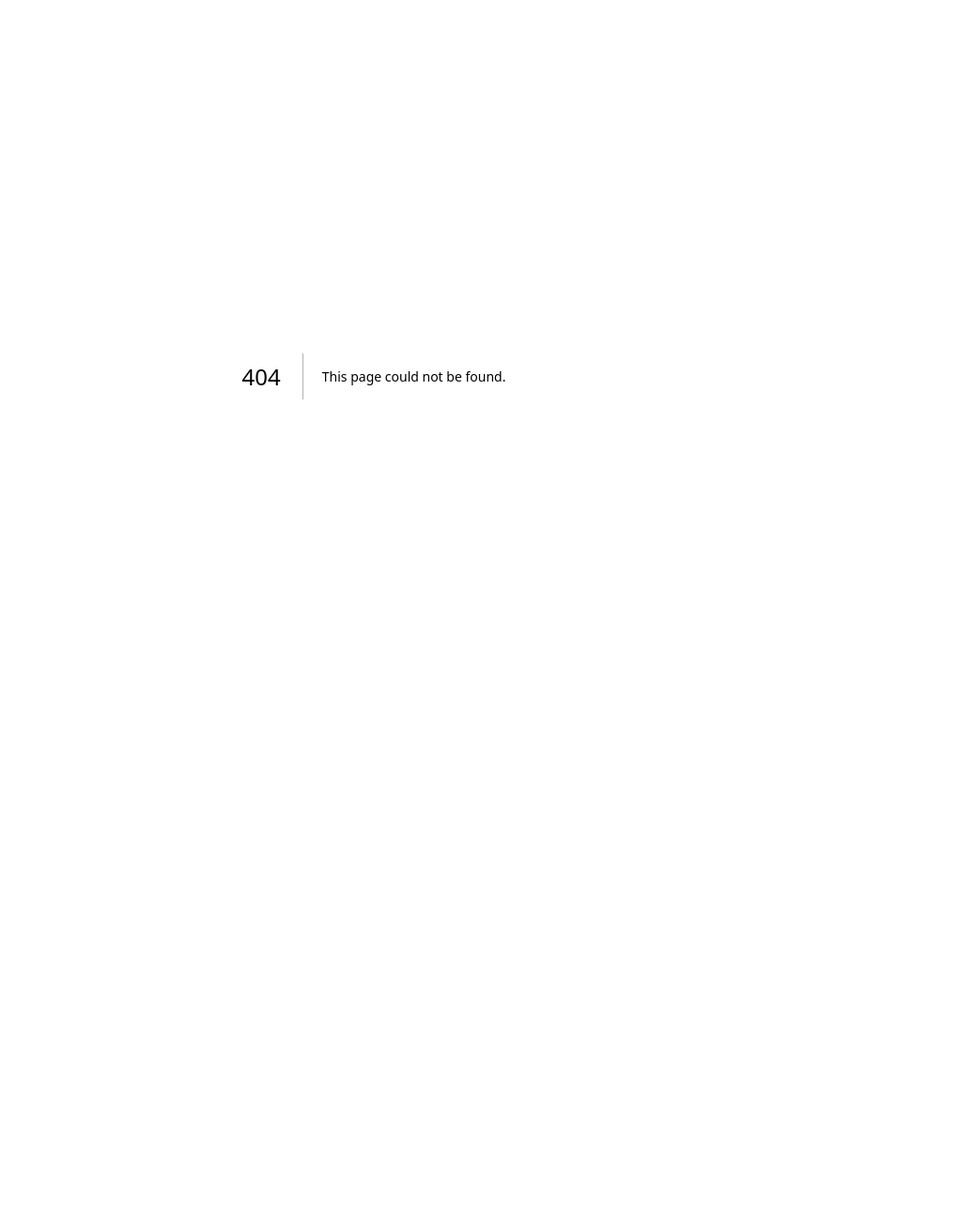
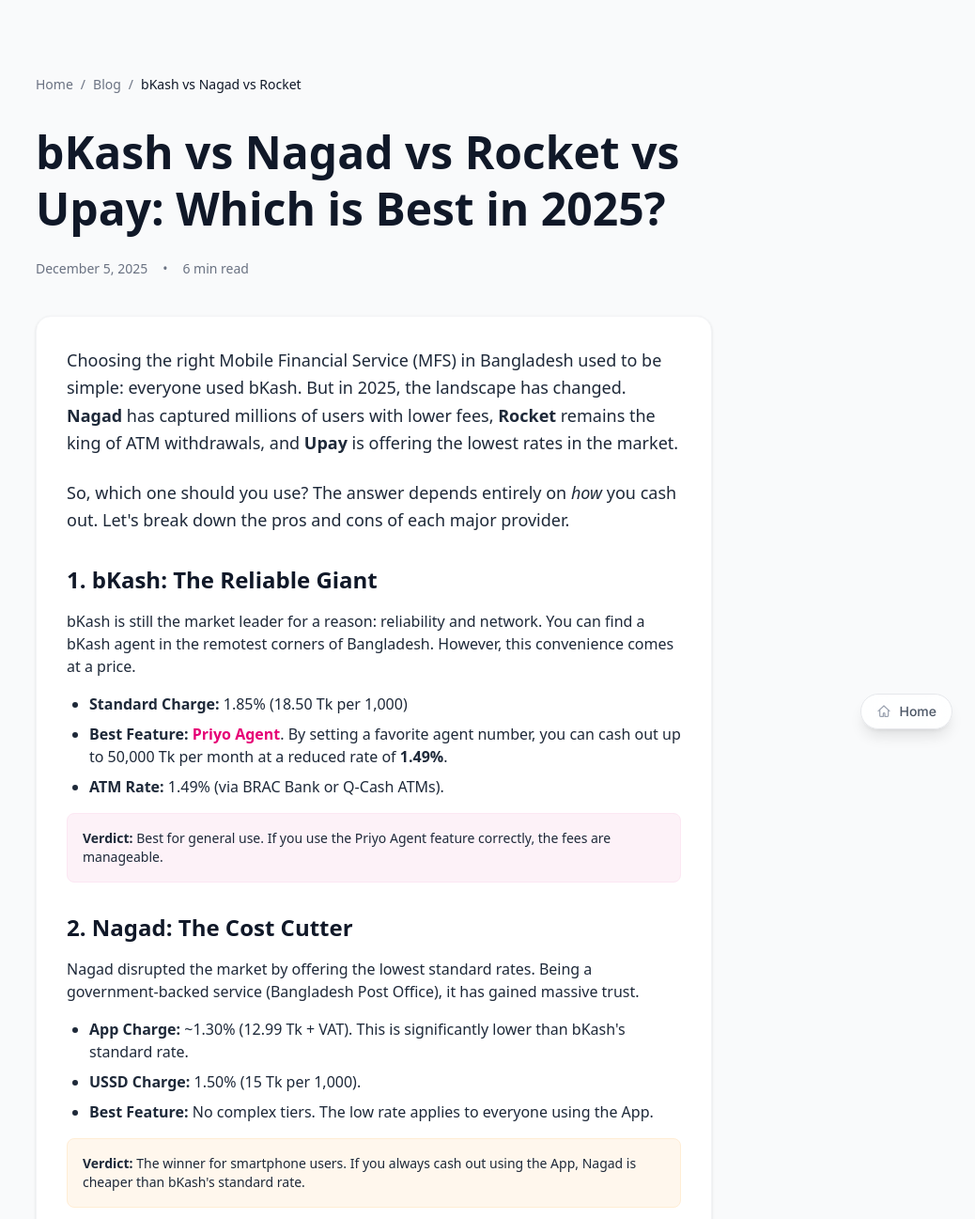
Before and after one commit to BlasterOverlord/cashout-calculator, a Next.js app: page /blog/bkash-vs-nagad-vs-rocket-2025 in a window 1280 px wide. Before the commit this address had no page. Shown: the top 1297 px of the page at 94% size, without its empty margins (242-1280 px from the left). Before the commit the page ends 800 px from the top, so only its background shows below. Built offline with nearby package versions, Linux system fonts and the light colour scheme.

Commit message:
correct import in blog page

```diff
--- /dev/null
+++ b/app/blog/bkash-vs-nagad-vs-rocket-2025/page.tsx
@@ -0,0 +1,162 @@
+import Link from 'next/link';
+import HomeButton from '@/components/HomeButton';
+import Footer from '@/components/Footer';
+
+export const metadata = {
+  title: "bKash vs Nagad vs Rocket: Which is Best in 2025? | CashOutCalc",
+  description: "A detailed comparison of bKash, Nagad, Rocket, and Upay cash out charges, limits, and features. Find out which MFS provider is right for you in 2025.",
+};
+
+export default function BlogPost() {
+  const jsonLd = {
+    "@context": "https://schema.org",
+    "@type": "BlogPosting",
+    "headline": "bKash vs Nagad vs Rocket: Which is Best in 2025?",
+    "datePublished": "2025-12-05",
+    "author": {
+      "@type": "Organization",
+      "name": "CashOutCalc Team"
+    },
+    "description": "A detailed comparison of bKash, Nagad, Rocket, and Upay cash out charges, limits, and features."
+  };
+
+  return (
+    <main className="min-h-screen bg-gray-50 flex flex-col">
+      <script
+        type="application/ld+json"
+        dangerouslySetInnerHTML={{ __html: JSON.stringify(jsonLd) }}
+      />
+      <HomeButton />
+
+      <article className="flex-grow max-w-3xl mx-auto px-6 py-12 md:py-20 font-sans text-gray-800">
+        {/* Breadcrumb */}
+        <nav className="mb-8 text-sm text-gray-500">
+          <Link href="/" className="hover:text-blue-600 transition-colors">Home</Link>
+          <span className="mx-2">/</span>
+          <Link href="/blog" className="hover:text-blue-600 transition-colors">Blog</Link>
+          <span className="mx-2">/</span>
+          <span className="font-medium text-gray-900">bKash vs Nagad vs Rocket</span>
+        </nav>
+
+        <header className="mb-10">
+          <h1 className="text-3xl md:text-5xl font-extrabold text-gray-900 mb-6 leading-tight">
+            bKash vs Nagad vs Rocket vs Upay: Which is Best in 2025?
+          </h1>
+          <div className="flex items-center gap-4 text-sm text-gray-500">
+            <span>December 5, 2025</span>
+            <span>•</span>
+            <span>6 min read</span>
+          </div>
+        </header>
+
+        <div className="prose prose-blue max-w-none bg-white p-8 rounded-2xl shadow-sm border border-gray-100">
+          <p className="text-lg leading-relaxed mb-6">
+            Choosing the right Mobile Financial Service (MFS) in Bangladesh used to be simple: everyone used bKash. But in 2025, the landscape has changed. <strong>Nagad</strong> has captured millions of users with lower fees, <strong>Rocket</strong> remains the king of ATM withdrawals, and <strong>Upay</strong> is offering the lowest rates in the market.
+          </p>
+          <p className="text-lg leading-relaxed mb-8">
+            So, which one should you use? The answer depends entirely on <em>how</em> you cash out. Let&apos;s break down the pros and cons of each major provider.
+          </p>
+
+          <h2 className="text-2xl font-bold text-gray-900 mt-8 mb-4">1. bKash: The Reliable Giant</h2>
+          <p className="mb-4">
+            bKash is still the market leader for a reason: reliability and network. You can find a bKash agent in the remotest corners of Bangladesh. However, this convenience comes at a price.
+          </p>
+          <ul className="list-disc pl-6 mb-4 space-y-2">
+            <li><strong>Standard Charge:</strong> 1.85% (18.50 Tk per 1,000)</li>
+            <li><strong>Best Feature:</strong> <span className="font-semibold text-pink-600">Priyo Agent</span>. By setting a favorite agent number, you can cash out up to 50,000 Tk per month at a reduced rate of <strong>1.49%</strong>.</li>
+            <li><strong>ATM Rate:</strong> 1.49% (via BRAC Bank or Q-Cash ATMs).</li>
+          </ul>
+          <p className="mb-6 bg-pink-50 p-4 rounded-lg border border-pink-100 text-sm">
+            <strong>Verdict:</strong> Best for general use. If you use the Priyo Agent feature correctly, the fees are manageable.
+          </p>
+
+          <h2 className="text-2xl font-bold text-gray-900 mt-8 mb-4">2. Nagad: The Cost Cutter</h2>
+          <p className="mb-4">
+            Nagad disrupted the market by offering the lowest standard rates. Being a government-backed service (Bangladesh Post Office), it has gained massive trust.
+          </p>
+          <ul className="list-disc pl-6 mb-4 space-y-2">
+            <li><strong>App Charge:</strong> ~1.30% (12.99 Tk + VAT). This is significantly lower than bKash&apos;s standard rate.</li>
+            <li><strong>USSD Charge:</strong> 1.50% (15 Tk per 1,000).</li>
+            <li><strong>Best Feature:</strong> No complex tiers. The low rate applies to everyone using the App.</li>
+          </ul>
+          <p className="mb-6 bg-orange-50 p-4 rounded-lg border border-orange-100 text-sm">
+            <strong>Verdict:</strong> The winner for smartphone users. If you always cash out using the App, Nagad is cheaper than bKash&apos;s standard rate.
+          </p>
+
+          <h2 className="text-2xl font-bold text-gray-900 mt-8 mb-4">3. Rocket: The ATM King</h2>
+          <p className="mb-4">
+            Rocket, by Dutch-Bangla Bank (DBBL), plays a different game. While their agent network is smaller than bKash, they own the largest network of ATMs in the country.
+          </p>
+          <ul className="list-disc pl-6 mb-4 space-y-2">
+            <li><strong>Agent Charge:</strong> 1.80% (18 Tk per 1,000).</li>
+            <li><strong>ATM Charge:</strong> <span className="font-semibold text-purple-600">0.9%</span> (9 Tk per 1,000).</li>
+            <li><strong>Best Feature:</strong> Withdrawing from a DBBL ATM is <strong>half the cost</strong> of a regular agent cash out.</li>
+          </ul>
+          <p className="mb-6 bg-purple-50 p-4 rounded-lg border border-purple-100 text-sm">
+            <strong>Verdict:</strong> Unbeatable if you live or work near a DBBL ATM.
+          </p>
+
+          <h2 className="text-2xl font-bold text-gray-900 mt-8 mb-4">4. Upay: The Lowest Rate Challenger</h2>
+          <p className="mb-4">
+            Upay, backed by UCB (United Commercial Bank), is the newest major player. They are aggressively competing on price, offering the absolute lowest ATM withdrawal fee in the industry.
+          </p>
+          <ul className="list-disc pl-6 mb-4 space-y-2">
+            <li><strong>Agent Charge:</strong> 1.40% (14 Tk per 1,000) via App.</li>
+            <li><strong>ATM Charge:</strong> <span className="font-semibold text-blue-600">0.8%</span> (8 Tk per 1,000) at UCB ATMs.</li>
+            <li><strong>Best Feature:</strong> No hidden conditions. Their standard rates are simply lower than the competition.</li>
+          </ul>
+          <p className="mb-6 bg-blue-50 p-4 rounded-lg border border-blue-100 text-sm">
+            <strong>Verdict:</strong> The absolute cheapest option if you have access to UCB ATMs. 8 Tk per thousand is unbeatable.
+          </p>
+
+          <h2 className="text-2xl font-bold text-gray-900 mt-8 mb-4">Comparison Summary</h2>
+          <div className="overflow-x-auto mb-8">
+            <table className="w-full text-left text-sm border-collapse">
+              <thead>
+                <tr className="bg-gray-100">
+                  <th className="p-3 border border-gray-200">Provider</th>
+                  <th className="p-3 border border-gray-200">App Charge (Agent)</th>
+                  <th className="p-3 border border-gray-200">ATM Charge</th>
+                </tr>
+              </thead>
+              <tbody>
+                <tr>
+                  <td className="p-3 border border-gray-200 font-semibold">bKash</td>
+                  <td className="p-3 border border-gray-200">18.50 Tk (14.90 Tk Priyo)</td>
+                  <td className="p-3 border border-gray-200">14.90 Tk</td>
+                </tr>
+                <tr>
+                  <td className="p-3 border border-gray-200 font-semibold">Nagad</td>
+                  <td className="p-3 border border-gray-200">~13.00 Tk</td>
+                  <td className="p-3 border border-gray-200">N/A</td>
+                </tr>
+                <tr>
+                  <td className="p-3 border border-gray-200 font-semibold">Rocket</td>
+                  <td className="p-3 border border-gray-200">18.00 Tk</td>
+                  <td className="p-3 border border-gray-200 font-bold text-green-600">9.00 Tk</td>
+                </tr>
+                <tr>
+                  <td className="p-3 border border-gray-200 font-semibold">Upay</td>
+                  <td className="p-3 border border-gray-200">14.00 Tk</td>
+                  <td className="p-3 border border-gray-200 font-bold text-green-600">8.00 Tk</td>
+                </tr>
+              </tbody>
+            </table>
+          </div>
+
+          <h2 className="text-2xl font-bold text-gray-900 mt-8 mb-4">Final Recommendation</h2>
+          <p className="mb-4">
+            There is no single &quot;best&quot; provider. The smart strategy in 2025 is to use a combination:
+          </p>
+          <ul className="list-disc pl-6 space-y-2">
+            <li>Keep <strong>bKash</strong> for its wide network and use the <strong>Priyo Agent</strong> for your first 50,000 Tk withdrawals.</li>
+            <li>Use <strong>Nagad</strong> for general transactions if you prefer using an App.</li>
+            <li>Keep <strong>Rocket</strong> or <strong>Upay</strong> specifically for large withdrawals if you have access to their ATMs, as this will save you the most money.</li>
+          </ul>
+        </div>
+      </article>
+
+      <Footer />
+    </main>
+  );
+}
```
